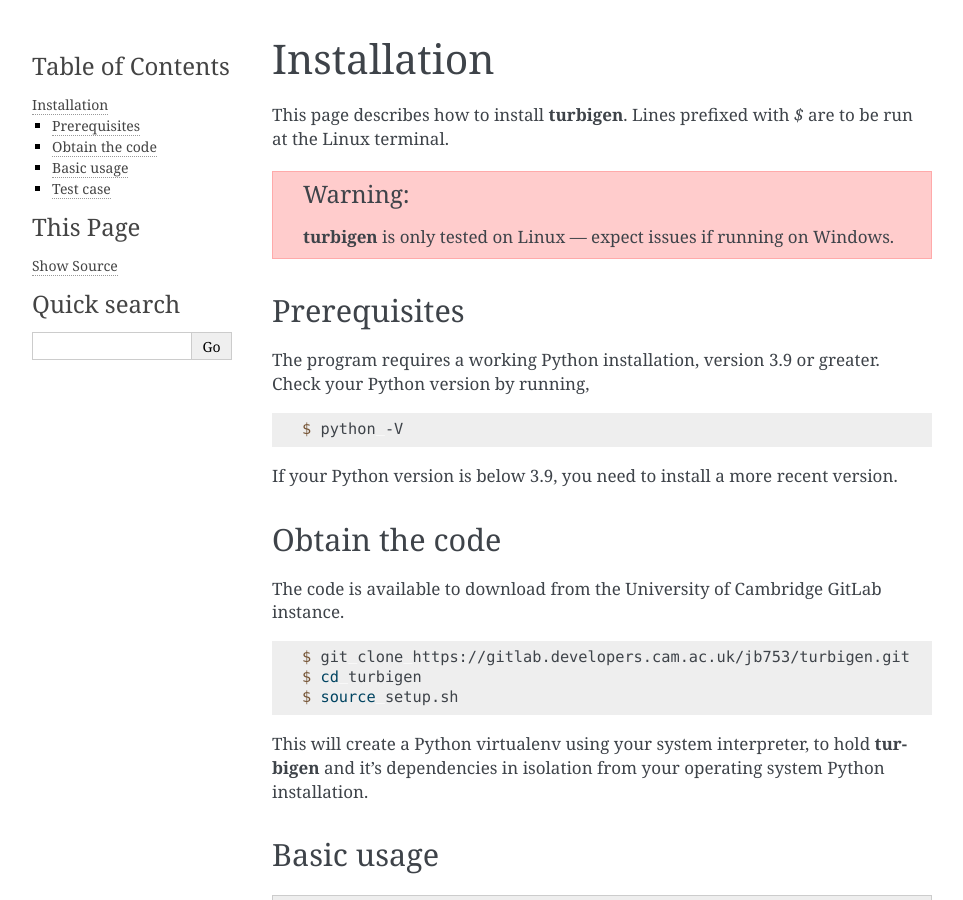
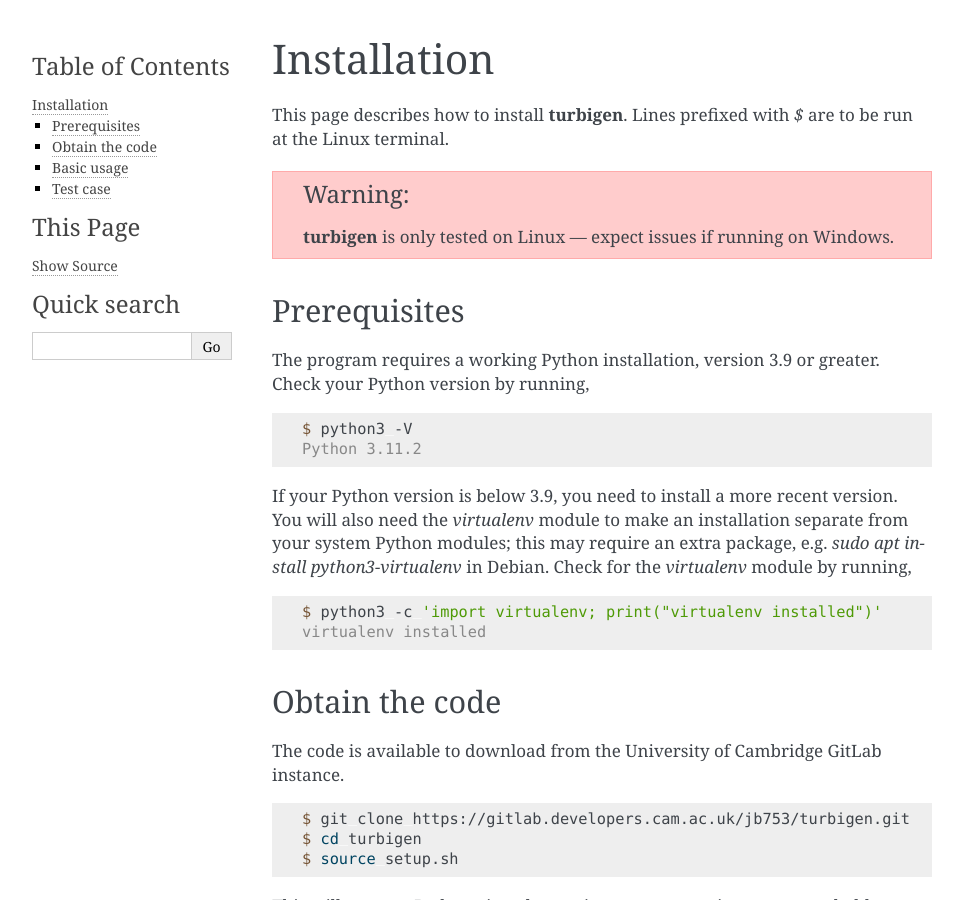
Before and after one commit to jb753/turbigen, a Sphinx documentation site: the page built from doc/install.rst, in a window 1280 px wide and 900 px high. Shown: the whole window, without its empty margins (148-1111 px from the left). Built offline with Sphinx 7.4.7, drawn with Linux system fonts in a browser that asks for light colours.

Commit message:
Tweak docs

```diff
--- a/doc/install.rst
+++ b/doc/install.rst
@@ -11,13 +11,24 @@
 Prerequisites
 ^^^^^^^^^^^^^
 
-The program requires a working Python installation, version 3.9 or greater. Check your Python version by running,
+The program requires a working Python installation, version 3.9 or greater.
+Check your Python version by running,
 
 .. code-block:: console
 
-   $ python -V
+   $ python3 -V
+   Python 3.11.2
 
 If your Python version is below 3.9, you need to install a more recent version.
+You will also need the `virtualenv` module to make an installation separate
+from your system Python modules; this may require an extra package, e.g. `sudo
+apt install python3-virtualenv` in Debian. Check for the `virtualenv` module by
+running,
+
+.. code-block:: console
+
+   $ python3 -c 'import virtualenv; print("virtualenv installed")'
+   virtualenv installed
 
 Obtain the code
 ^^^^^^^^^^^^^^^
```
